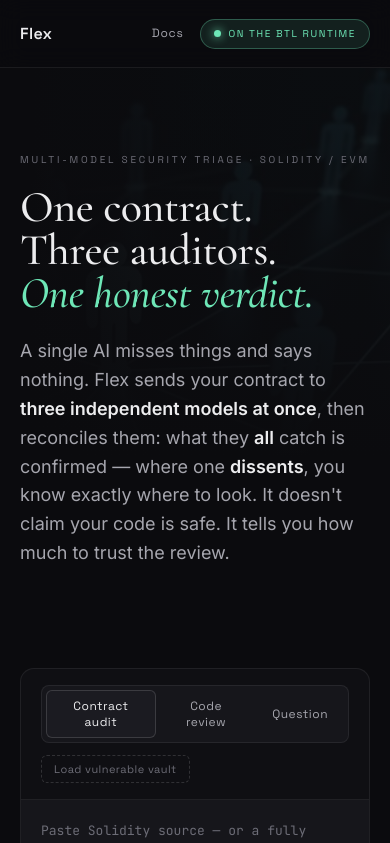
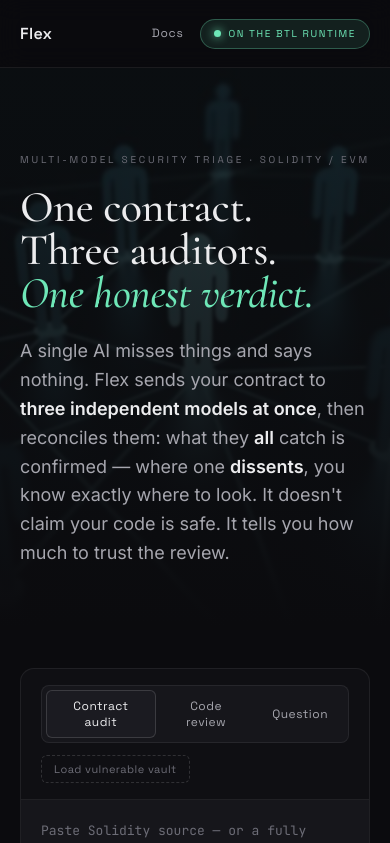
Before and after one commit to Techkeyy/flex, a Next.js app: page / in a window 390 px wide. Shown: the top 843 px of the page. Built offline with nearby package versions, Linux system fonts and the light colour scheme.

Commit message:
hero: full-bleed blurred network backdrop across the hero

```diff
--- a/app/globals.css
+++ b/app/globals.css
@@ -123,27 +123,29 @@
 .hero .wrap { position: relative; z-index: 3; }
 /* the network/consensus image, right-anchored and melted into the dark */
 .hero-art {
-  position: absolute; top: 0; right: 0; height: 100%;
-  width: min(720px, 66%);
-  background: url("/hero-network.jpg") center right / cover no-repeat;
-  opacity: 0.62;
-  filter: saturate(1.05);
+  position: absolute; inset: 0;
+  background: url("/hero-network.jpg") center center / cover no-repeat;
+  opacity: 0.55;
+  /* light blur + slight scale: reads as an intentional ambient backdrop and
+     hides upscaling of the small source image on wide screens */
+  filter: saturate(1.06) blur(1.5px);
+  transform: scale(1.08);
   z-index: 1;
   pointer-events: none;
 }
 .hero::after {
   content: ""; position: absolute; inset: 0; z-index: 2; pointer-events: none;
   background:
-    linear-gradient(90deg, var(--bg) 16%, rgba(11, 11, 14, 0) 62%),
-    linear-gradient(0deg, var(--bg) 3%, rgba(11, 11, 14, 0) 40%),
-    linear-gradient(180deg, var(--bg) 1%, rgba(11, 11, 14, 0) 26%);
+    /* readability scrim: dark under the copy on the left, clearing to the right */
+    linear-gradient(90deg, var(--bg) 10%, rgba(11, 11, 14, 0.62) 40%, rgba(11, 11, 14, 0.18) 76%, rgba(11, 11, 14, 0) 100%),
+    /* melt the image into the page above and below */
+    linear-gradient(180deg, var(--bg) 0%, rgba(11, 11, 14, 0) 20%, rgba(11, 11, 14, 0) 66%, var(--bg) 100%);
 }
 @media (max-width: 720px) {
-  .hero-art { width: 100%; opacity: 0.28; }
+  .hero-art { opacity: 0.34; }
   .hero::after {
     background:
-      linear-gradient(180deg, rgba(11, 11, 14, 0.5) 0%, var(--bg) 70%),
-      linear-gradient(90deg, var(--bg) 8%, rgba(11, 11, 14, 0) 80%);
+      linear-gradient(180deg, rgba(11, 11, 14, 0.4) 0%, rgba(11, 11, 14, 0.72) 52%, var(--bg) 100%);
   }
 }
 .hero h1 {
```
